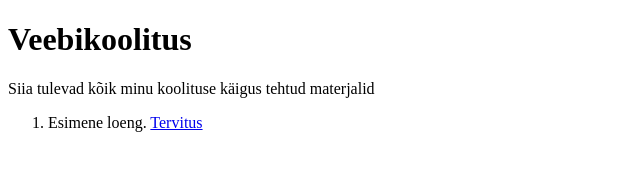
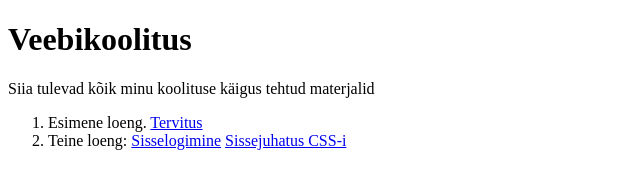
Before and after one commit to mangofp/veeb2201, a plain HTML site: page index.html in a window 1280 px wide. Shown: the whole page, without its empty margins (0-640 px from the left). Drawn offline with Linux system fonts and the light colour scheme.

Commit message:
täiendus esilehel

```diff
--- a/index.html
+++ b/index.html
@@ -16,6 +16,12 @@
             Esimene loeng.
             <a href="loeng01/tervitus2.html">Tervitus</a>
         </li>
+        <li>
+            Teine loeng:
+            <a href="loeng02/">Sisselogimine</a>
+            <a href="loeng02/puuviljad.html">Sissejuhatus CSS-i</a>
+
+        </li>
     </ol>
 </body>
 </html>
```
